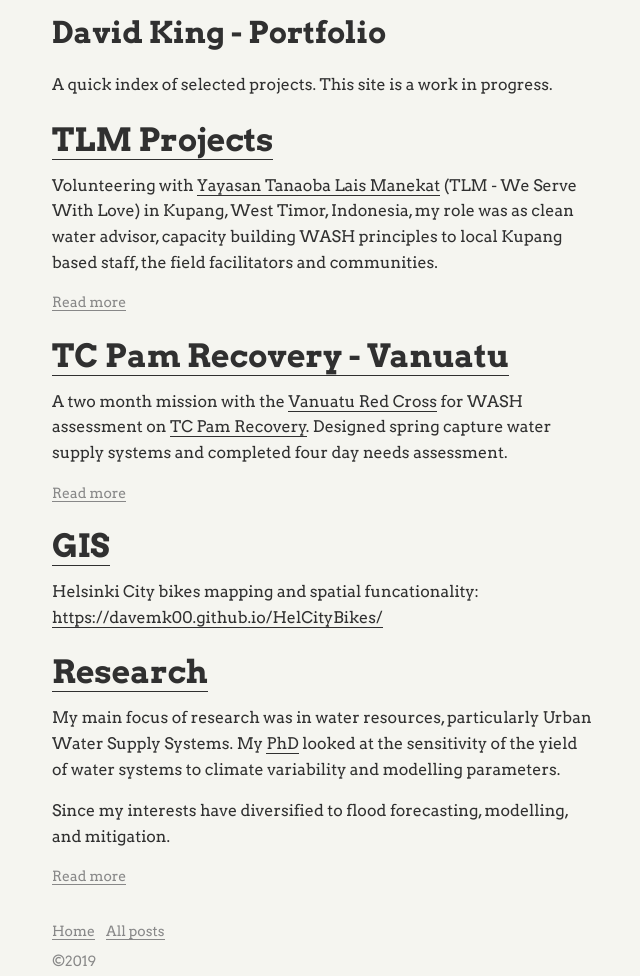
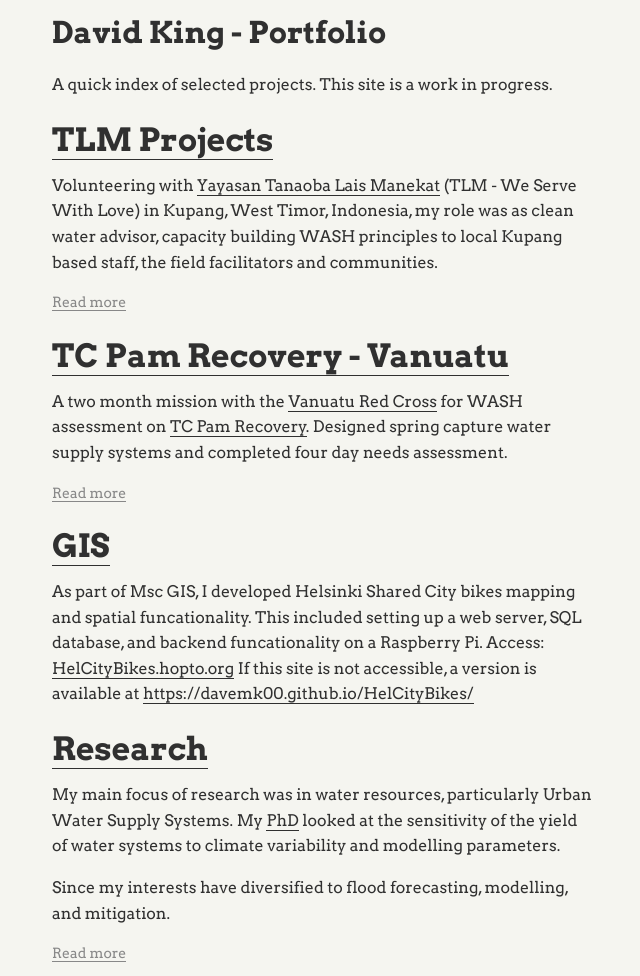
Before and after one commit to davemk00/Portfolio, a plain HTML site: page index.html in a window 1280 px wide. Shown: the top 976 px of the page, without its empty margins (316-956 px from the left). Drawn offline with Linux system fonts and the light colour scheme.

Commit message:
Update index.html

```diff
--- a/index.html
+++ b/index.html
@@ -68,7 +68,8 @@
         <h2><a href="https://davemk00.github.io/Portfolio/post/gis/">GIS</a></h2>
 <div>
 
-    <p>Helsinki City bikes mapping and spatial funcationality: <a href="https://davemk00.github.io/HelCityBikes/">https://davemk00.github.io/HelCityBikes/</a></p>
+    <p>As part of Msc GIS, I developed Helsinki Shared City bikes mapping and spatial funcationality. This included setting up a web server, SQL database, and backend funcationality on a Raspberry Pi. Access: <a href="https://HelCityBikes.hopto.org/">HelCityBikes.hopto.org</a>
+      If this site is not accessible, a version is available at <a href="https://davemk00.github.io/HelCityBikes/">https://davemk00.github.io/HelCityBikes/</a></p>
 
 
 </div>
```
